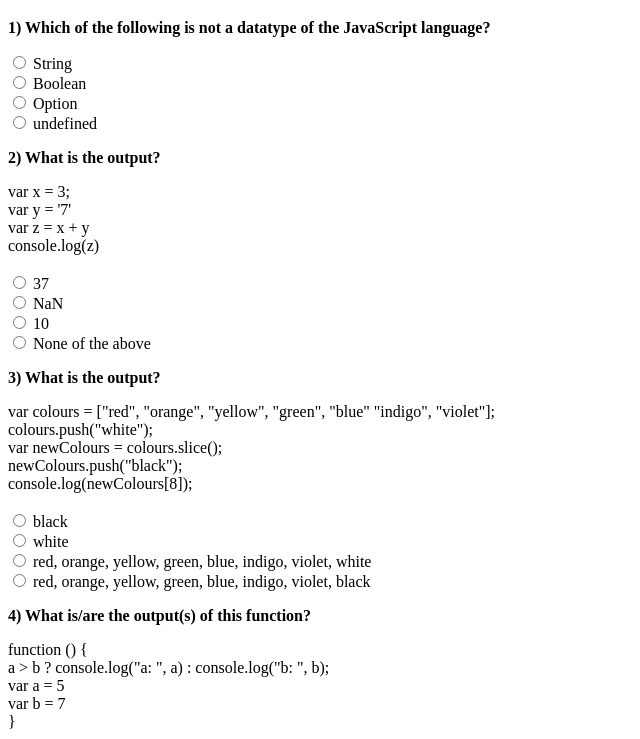
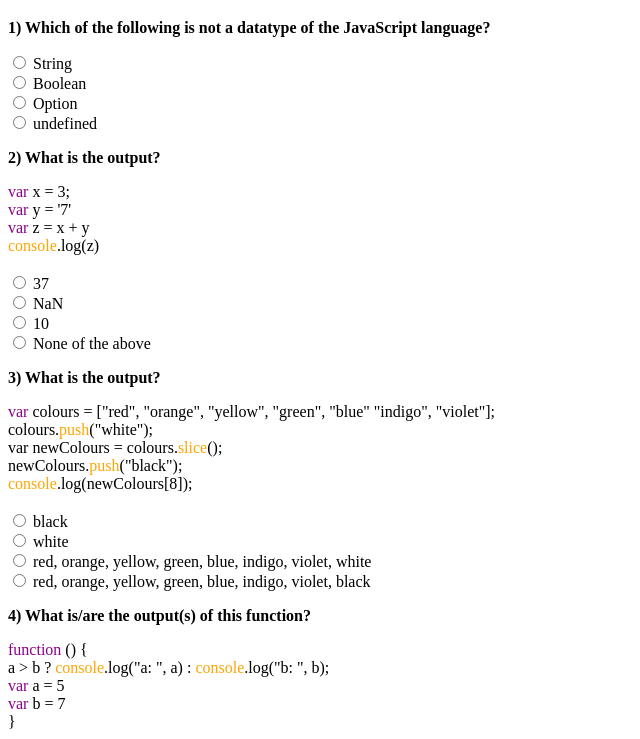
Before and after one commit to vicwu93/vicwu93.github.io, a plain HTML site: page comp4537/labs/hardcodedquiz.html in a window 1280 px wide. Shown: the part 61-800 px from the top of the page, without its empty margins (0-640 px from the left). Drawn offline with Linux system fonts and the light colour scheme.

Commit message:
mostly finish everything

```diff
--- a/labs/hardcodedquiz.html
+++ b/comp4537/labs/hardcodedquiz.html
@@ -5,7 +5,7 @@
         <meta name="viewport" content="width=device-width, initial-scale=1.0">
         <meta http-equiv="X-UA-Compatible" content="ie-edge">
 
-        <link rel="stylesheet" href="../index.css">
+        <link rel="stylesheet" href="../../stylesheets/hardcodedquiz.css">
 
         <title>
             Lab1 Hard-Coded-Quiz
@@ -39,10 +39,10 @@
         <div>
             <p>2) What is the output?</p>
 
-            <div>var x = 3;</div>
-            <div>var y = '7'</div>
-            <div>var z = x + y</div>
-            <div>console.log(z)</div>
+            <div><span style="color:darkmagenta">var</span>  <span>x</span> = 3;</div>
+            <div><span style="color:darkmagenta">var</span> y = '7'</div>
+            <div><span style="color:darkmagenta">var</span> z = x + y</div>
+            <div><span style="color:orange">console</span>.log(z)</div>
 
             <br>
 
@@ -64,11 +64,11 @@
         <div>
             <p>3) What is the output?</p>
 
-            <div>var colours = ["red", "orange", "yellow", "green", "blue" "indigo", "violet"];</div>
-            <div>colours.push("white");</div>
-            <div>var newColours = colours.slice();</div>
-            <div>newColours.push("black");</div>
-            <div>console.log(newColours[8]);</div>
+            <div><span style="color:darkmagenta">var</span> colours = ["red", "orange", "yellow", "green", "blue" "indigo", "violet"];</div>
+            <div>colours.<span style="color: orange;">push</span>("white");</div>
+            <div>var newColours = colours.<span style="color: orange;">slice</span>();</div>
+            <div>newColours.<span style="color: orange;">push</span>("black");</div>
+            <div><span style="color: orange;">console</span>.log(newColours[8]);</div>
 
             <br>
 
@@ -89,10 +89,10 @@
         <!-- q4 -->
         <div>
             <p>4) What is/are the output(s) of this function?</p>
-            <div>function () {</div>
-            <div>a > b ? console.log("a: ", a) : console.log("b: ", b);</div>
-            <div>var a = 5</div>
-            <div>var b = 7</div>
+            <div><span style="color: darkmagenta;">function</span> () {</div>
+            <div>a > b ? <span style="color:orange">console</span>.log("a: ", a) : <span style="color:orange">console</span>.log("b: ", b);</div>
+            <div><span style="color:darkmagenta">var</span> a = 5</div>
+            <div><span style="color:darkmagenta">var</span> b = 7</div>
             <div>}</div>
 
             <br>
@@ -130,7 +130,7 @@
         </div>
 
         <div>
-            <form action="../index.html">
+            <form action="../../index.html">
                 <input type="submit" value="Back" />
             </form>
         </div>
--- /dev/null
+++ b/stylesheets/hardcodedquiz.css
@@ -0,0 +1,3 @@
+p{
+    font-weight: bold;
+}
--- a/index.css
+++ b/stylesheets/index.css
@@ -7,7 +7,3 @@ ul {
     margin-top: 0px;
     margin-bottom: 0px;
 }
-
-p{
-    font-weight: bold;
-}
```
Also changed, not shown: comp4537/comp4537.html (renamed from comp4537.html, +2 -2 lines), index.html (+2 -3 lines), stylesheets/comp4537.css (added).
